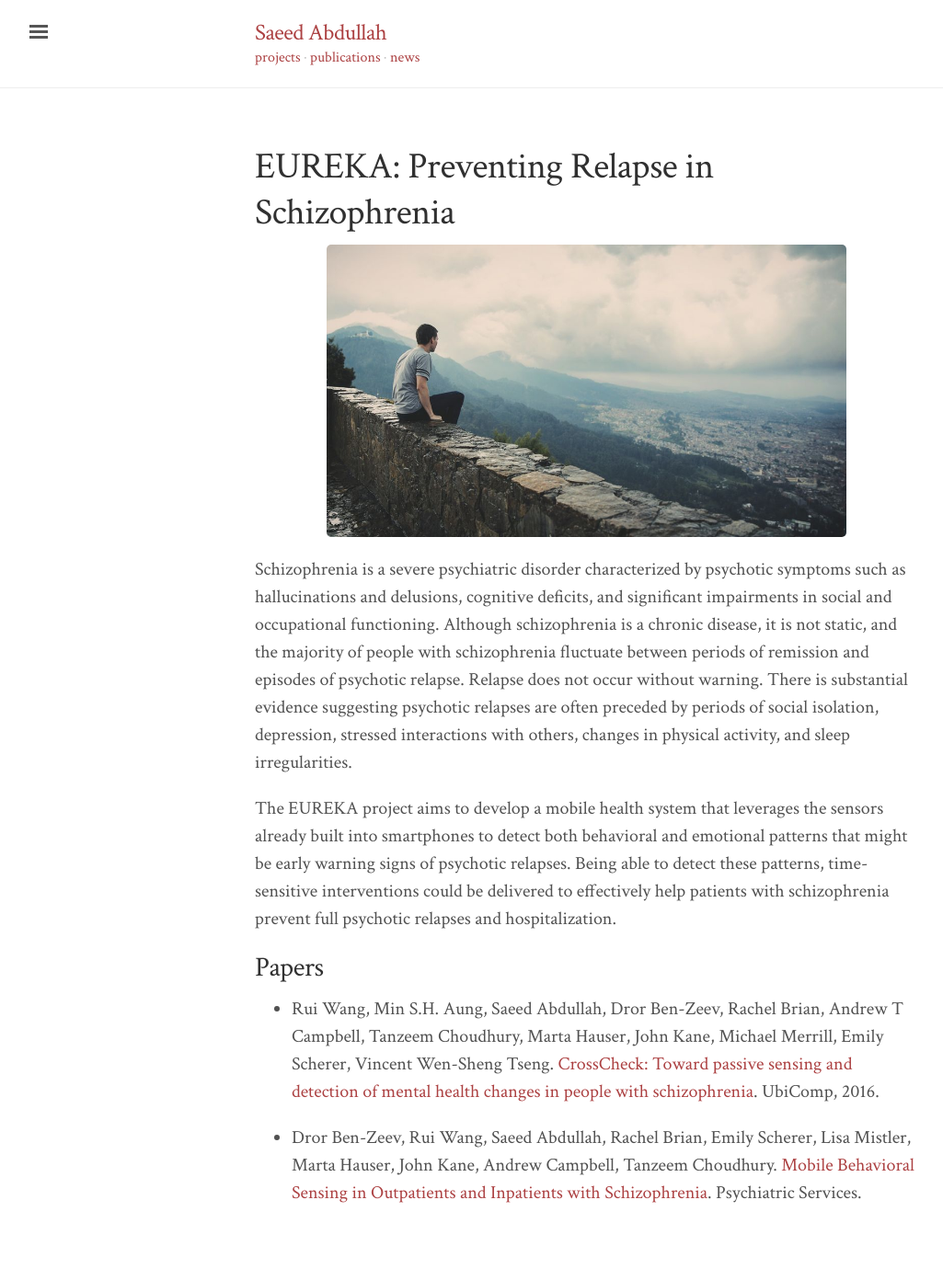
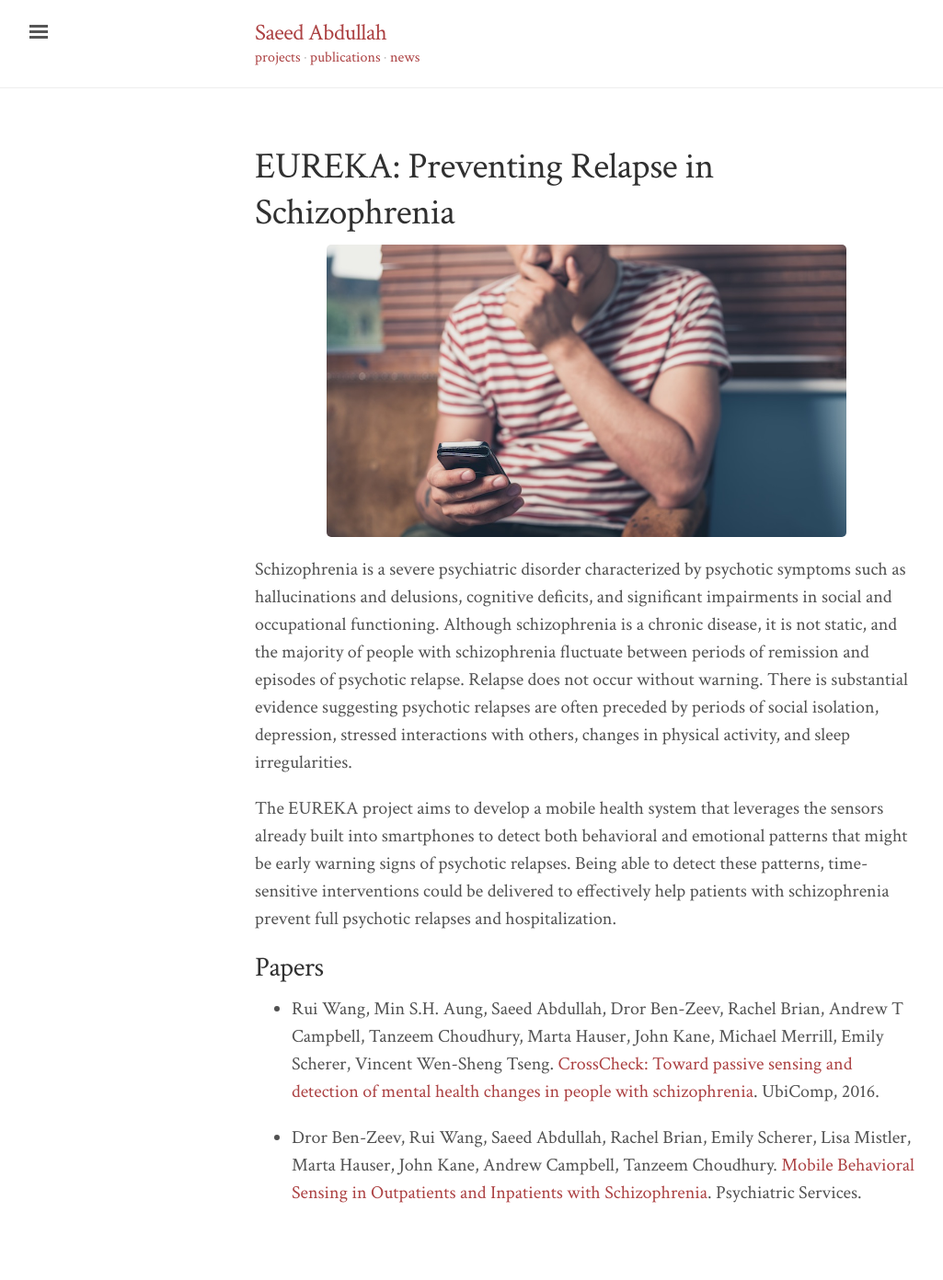
Before and after one commit to saeed-abdullah/saeed-abdullah.github.io, a Jekyll site: the page built from projects/eureka.markdown, in a window 1280 px wide. Shown: the whole page at 92% size, without its empty margins (3-1028 px from the left). Built offline with Jekyll 4.4.1, drawn with Linux system fonts in a browser that asks for light colours.

Commit message:
updates eureka project image

```diff
--- a/projects/eureka.markdown
+++ b/projects/eureka.markdown
@@ -7,7 +7,7 @@ layout: page
 
     <div class="col-md-12">
         <div class="col-xs-offset-1 col-md-10">
-            <img src="/files/images/place-holder.jpg"/>
+            <img src="/files/images/eureka.jpg"/>
         </div>
     </div>
 </div>
```
